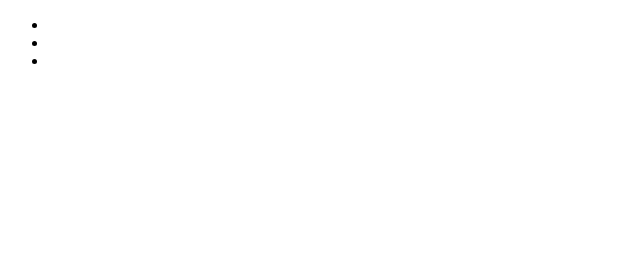
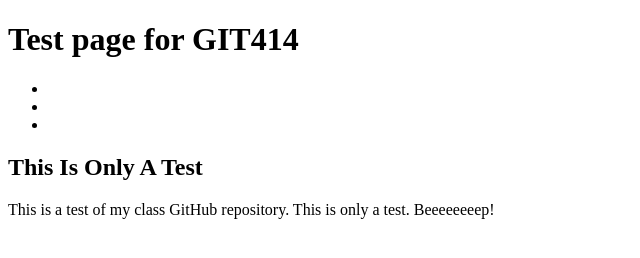
Before and after one commit to tracydchristenson-hub/GIT414, a plain HTML site: page index.html in a window 1280 px wide. Shown: the whole page, without its empty margins (0-640 px from the left). Drawn offline with Linux system fonts and the light colour scheme.

Commit message:
Update index.html

```diff
--- a/index.html
+++ b/index.html
@@ -10,6 +10,7 @@
 
 <body>
     <header>
+        <h1>Test page for GIT414</h1>
         <nav>
             <ul>
                 <li>
@@ -24,7 +25,15 @@
             </ul>
         </nav>
     </header>
+    <main>
+        <section>
+            <h2>This Is Only A Test</h2>
+            <p>This is a test of my class GitHub repository. This is only a test. Beeeeeeeep!</p>
+        </section>
+    </main>
+    <footer>
 
+    </footer>
 </body>
 
 </html>
```
